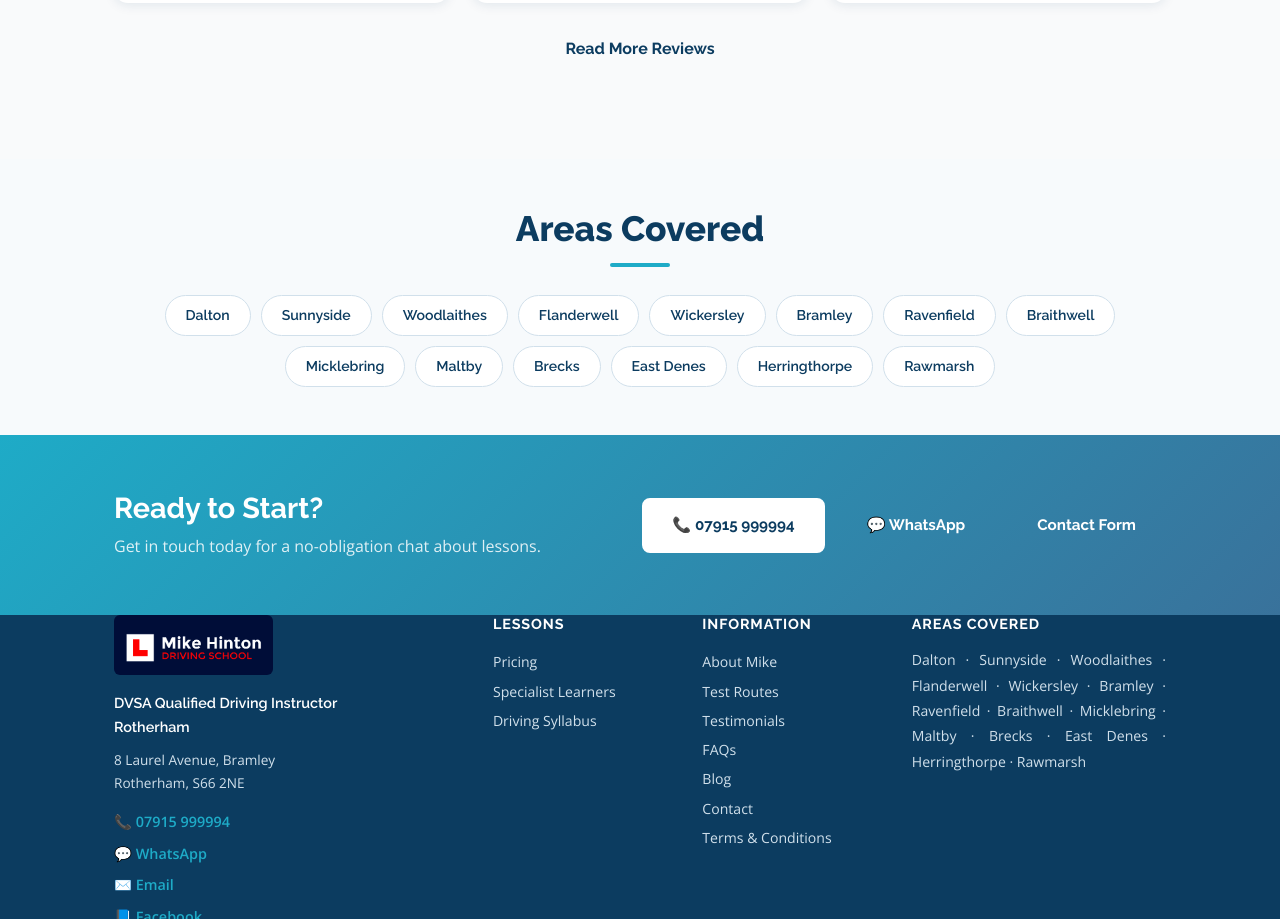
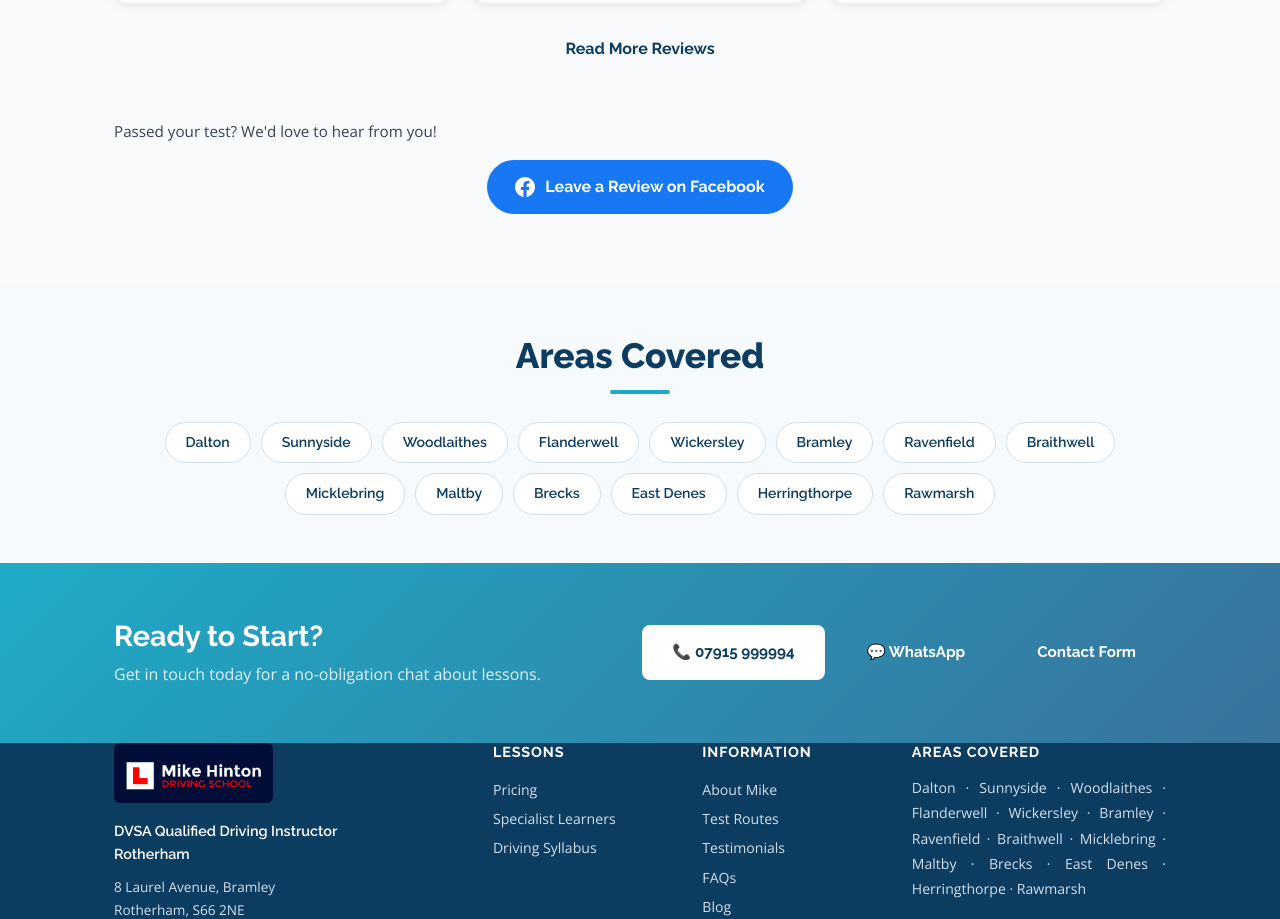
Before and after one commit to mikehinton-wq/mods-website, a React (Vite) app: page / in a window 1280 px wide. Shown: the part 3890-4809 px from the top of the page. Built offline with nearby package versions, Linux system fonts and the light colour scheme.

Commit message:
Update site

```diff
--- a/src/pages/Home.jsx
+++ b/src/pages/Home.jsx
@@ -418,6 +418,25 @@ export default function Home() {
             <div className="elfsight-app-a8fdbcd6-2bb7-42f8-a307-3e274cc31116" data-elfsight-app-lazy></div>
             <div className="elfsight-app-64c02bc2-4726-47d5-8ef3-b5d2c9a9441f" data-elfsight-app-lazy></div>
           </div>
+          <div style={{ textAlign: 'center', marginTop: 32 }}>
+            <p style={{ color: 'var(--grey-700)', marginBottom: 16, fontSize: '0.95rem' }}>Passed your test? We'd love to hear from you!</p>
+            <a
+              href="https://www.facebook.com/mikehintondrivingschool/reviews"
+              target="_blank"
+              rel="noreferrer"
+              style={{
+                display: 'inline-flex', alignItems: 'center', gap: 10,
+                background: '#1877F2', color: '#fff',
+                fontFamily: 'Raleway, sans-serif', fontWeight: 700, fontSize: '1rem',
+                padding: '14px 28px', borderRadius: 50, textDecoration: 'none',
+              }}
+            >
+              <svg width="20" height="20" viewBox="0 0 24 24" fill="white">
+                <path d="M24 12.073c0-6.627-5.373-12-12-12s-12 5.373-12 12c0 5.99 4.388 10.954 10.125 11.854v-8.385H7.078v-3.47h3.047V9.43c0-3.007 1.792-4.669 4.533-4.669 1.312 0 2.686.235 2.686.235v2.953H15.83c-1.491 0-1.956.925-1.956 1.874v2.25h3.328l-.532 3.47h-2.796v8.385C19.612 23.027 24 18.062 24 12.073z"/>
+              </svg>
+              Leave a Review on Facebook
+            </a>
+          </div>
         </div>
       </section>
 
```
